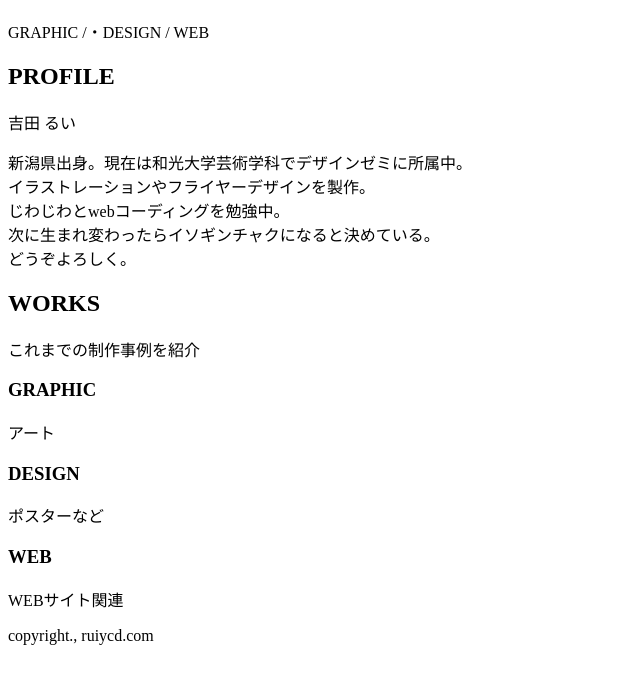
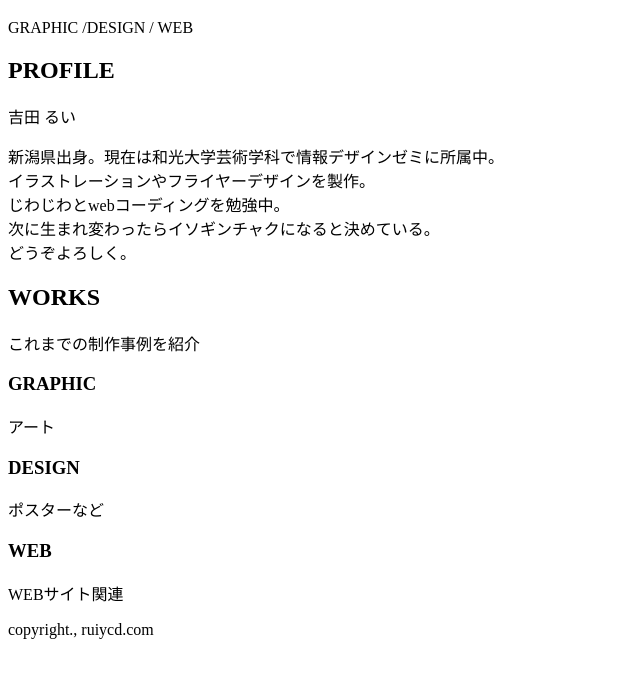
Before and after one commit to ruiycd/ruiycd.github.io, a plain HTML site: page index.html in a window 1280 px wide. Shown: the part 61-744 px from the top of the page, without its empty margins (0-640 px from the left). Drawn offline with Linux system fonts and the light colour scheme.

Commit message:
情報デザインゼミ
かえたよ。

```diff
--- a/index.html
+++ b/index.html
@@ -9,13 +9,13 @@
 
     <h1>RUI YOSHIDA PORTFOLIO SITE</h1>
 
-    <p>GRAPHIC /・DESIGN / WEB</p>
+    <p>GRAPHIC /DESIGN / WEB</p>
 
     <h2>PROFILE</h2>
 
     <p>吉田 るい</p>
 
-    <p>新潟県出身。現在は和光大学芸術学科でデザインゼミに所属中。<br>
+    <p>新潟県出身。現在は和光大学芸術学科で情報デザインゼミに所属中。<br>
 イラストレーションやフライヤーデザインを製作。<br>
 じわじわとwebコーディングを勉強中。<br>
 次に生まれ変わったらイソギンチャクになると決めている。<br>
```
